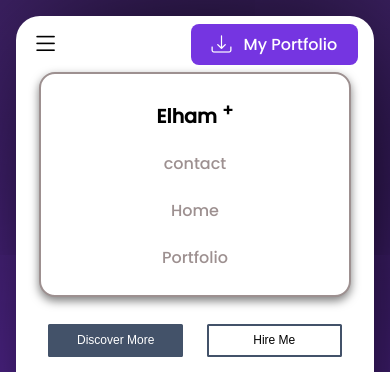
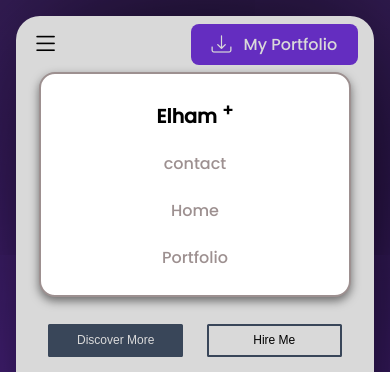
Before and after one commit to abtin-rz/Elham_portpolio_website, a plain HTML site: page index.html in a window 390 px wide. Both pictures are taken after a click on the element 45 px from the left and 45 px from the top of the page. Shown: the top 372 px of the page. Drawn offline with Linux system fonts and the light colour scheme.

Commit message:
+add gray curtain behind the hamburger menu

```diff
--- a/Js/app.js
+++ b/Js/app.js
@@ -1,6 +1,13 @@
 const toggle_btn = document.getElementById("toggle-btn");
 const toggle_menu = document.getElementById("toggle-menu");
+const curtain = document.getElementById("curtain");
 
-toggle_btn.addEventListener("click", function() {
+toggle_btn.addEventListener("click", function () {
     toggle_menu.classList.toggle("show-menu")
+    curtain.classList.toggle("show-curtain")
 })
+
+curtain.addEventListener("click", function () {
+    toggle_menu.classList.toggle("show-menu")
+    curtain.classList.toggle("show-curtain")
+})
--- a/Style/style.css
+++ b/Style/style.css
@@ -84,6 +84,10 @@ body::selection {
 
 .toggle-icon>i {
   font-size: 1.7rem;
+}
+
+.curtain {
+  display: none;
 }
 
 .nav-li-container {
@@ -295,6 +299,7 @@ body::selection {
 
   .toggle-icon {
     display: unset;
+    z-index: 100;
   }
 
   .nav-li-container {
@@ -314,20 +319,26 @@ body::selection {
     gap: 1.25rem;
     transition: 0.2s;
     transition-timing-function: ease-in;
-  }
-
-  .nav-li-container::before {
-    content: "";
-    position: fixed;
-    top: 0;
-    left: 0;
-    width: 100dvw;
-    background: black;
-    z-index: 99;
+    z-index: 101;
   }
 
   .show-menu {
     top: 4.5rem;
+  }
+
+  .curtain {
+    display: none;
+    position: fixed;
+    top: 0rem;
+    left: 0;
+    height: 100dvh;
+    width: 100dvw;
+    background: rgba(0, 0, 0, 0.15);
+    z-index: 99;
+  }
+
+  .show-curtain {
+    display: block;
   }
 
   .nav-portfolio {
--- a/index.html
+++ b/index.html
@@ -25,7 +25,7 @@
         <div id="toggle-btn" class="toggle-icon">
           <i class="bi-feature bi bi-list"></i>
         </div>
-
+        <div id="curtain" class="curtain"></div>
         <ul id="toggle-menu" class="nav-li-container">
           <li class="nav-li">
             <span>Elham <sup>+</sup></span>
```
